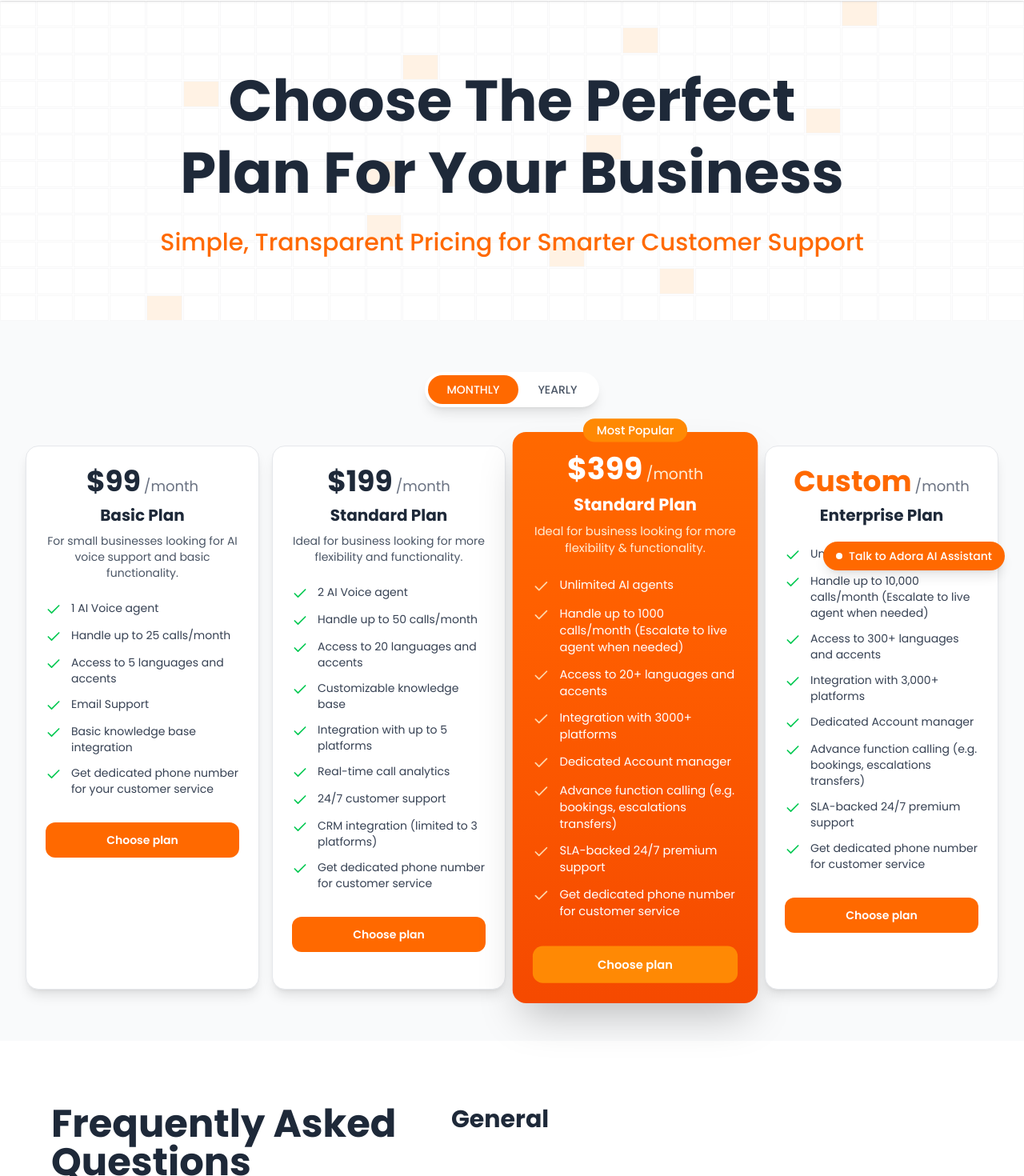
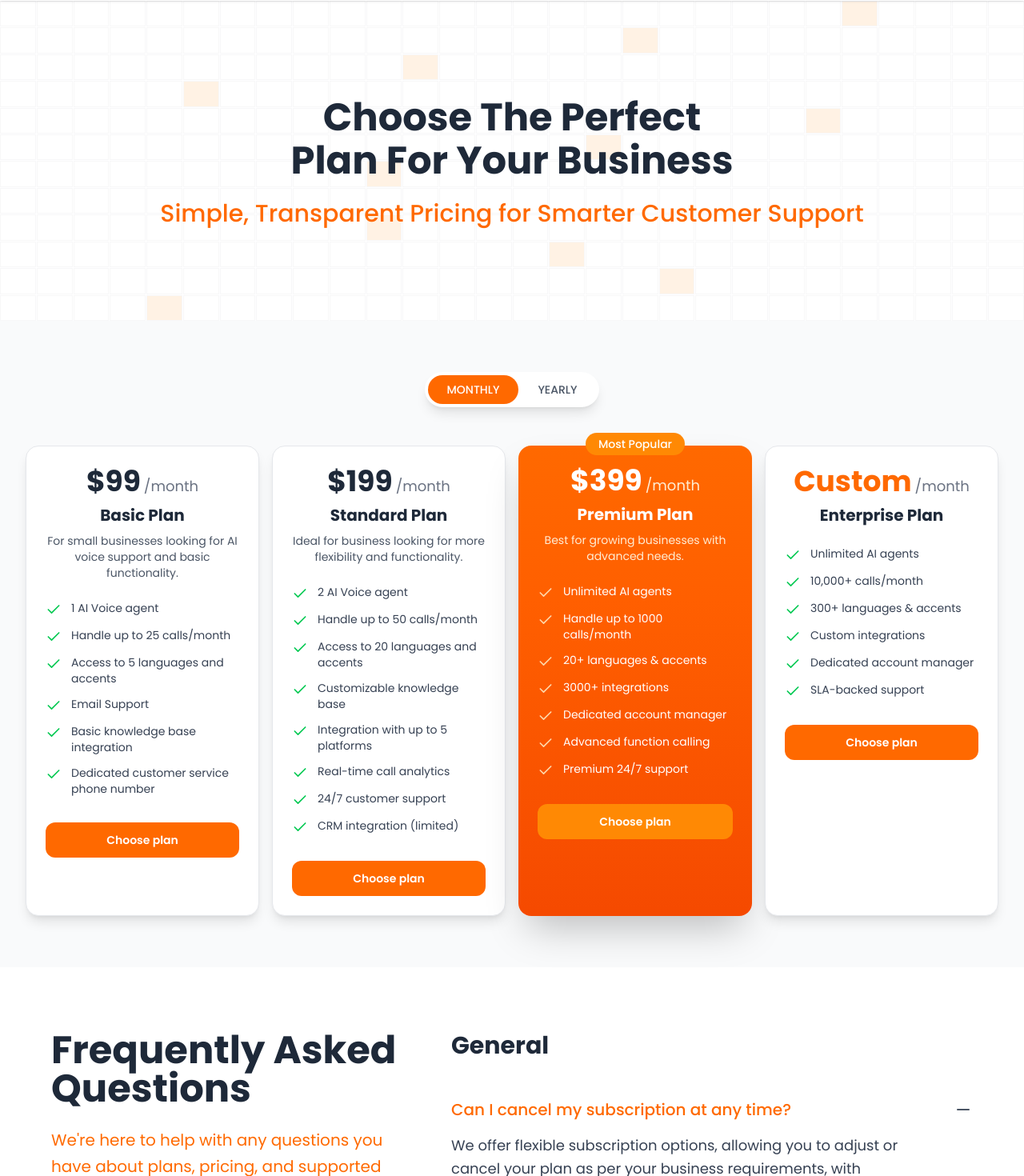
Before and after one commit to AdoraV3/adora, a Next.js app: page /pricing in a window 1280 px wide. Shown: the part 63-1533 px from the top of the page at 80% size. Built offline with nearby package versions, Linux system fonts and the light colour scheme.

Commit message:
pricing screen done

```diff
--- a/src/features/pricing/FAQSection.tsx
+++ b/src/features/pricing/FAQSection.tsx
@@ -1,53 +1,79 @@
-'use client'
+"use client"
 
-import { useState } from 'react'
-import { Plus, Minus } from 'lucide-react'
+import { useState } from "react"
+import { Plus, Minus } from "lucide-react"
+import { motion, AnimatePresence, type Variants } from "framer-motion"
 
 const FAQItem = ({
   question,
   answer,
   isOpen,
-  onToggle
+  onToggle,
+  index,
 }: {
   question: string
   answer?: string
   isOpen: boolean
   onToggle: () => void
+  index: number
 }) => (
-  <div className="border-b border-gray-200 py-6">
-    <button
+  <motion.div
+    initial={{ opacity: 0, y: 10 }}
+    animate={{ opacity: 1, y: 0 }}
+    transition={{ delay: index * 0.05, duration: 0.4 }}
+    className="border-b border-gray-200 py-6"
+  >
+    <motion.button
       onClick={onToggle}
       className="flex items-center justify-between w-full text-left group"
+      whileHover={{ paddingLeft: 8 }}
     >
       <h3 className="text-lg sm:text-xl font-medium text-orange-500 pr-4 group-hover:text-orange-600 transition-colors">
         {question}
       </h3>
-      <div className="flex-shrink-0">
+      <motion.div
+        animate={{ rotate: isOpen ? 180 : 0 }}
+        transition={{ duration: 0.3 }}
+        className="flex-shrink-0"
+      >
         {isOpen ? (
           <Minus className="w-6 h-6 text-gray-600" />
         ) : (
           <Plus className="w-6 h-6 text-gray-600" />
         )}
-      </div>
-    </button>
+      </motion.div>
+    </motion.button>
 
+    <AnimatePresence>
       {isOpen && answer && (
-      <div className="mt-4 pr-8">
-        <p className="text-gray-700 text-base sm:text-lg leading-relaxed">
+        <motion.div
+          initial={{ opacity: 0, height: 0 }}
+          animate={{ opacity: 1, height: "auto" }}
+          exit={{ opacity: 0, height: 0 }}
+          transition={{ duration: 0.3, ease: [0.25, 0.1, 0.25, 1] }}
+          className="mt-4 pr-8 overflow-hidden"
+        >
+          <motion.p
+            initial={{ opacity: 0 }}
+            animate={{ opacity: 1 }}
+            transition={{ delay: 0.15, duration: 0.3 }}
+            className="text-gray-700 text-base sm:text-lg leading-relaxed"
+          >
             {answer}
-        </p>
-      </div>
+          </motion.p>
+        </motion.div>
       )}
-  </div>
+    </AnimatePresence>
+  </motion.div>
 )
 
 export default function FAQSection() {
-  const [openItems, setOpenItems] = useState<number[]>([0]) // First item open by default
+  const [openItems, setOpenItems] = useState<number[]>([0])
 
   const toggleItem = (index: number) => {
-    setOpenItems(prev =>
+    setOpenItems((prev) =>
       prev.includes(index)
-        ? prev.filter(i => i !== index)
+        ? prev.filter((i) => i !== index)
         : [...prev, index]
     )
   }
@@ -55,54 +81,89 @@ export default function FAQSection() {
   const faqItems = [
     {
       question: "Can I cancel my subscription at any time?",
-      answer: "We offer flexible subscription options, allowing you to adjust or cancel your plan as per your business requirements, with transparent and simple cancellation policies."
+      answer:
+        "We offer flexible subscription options, allowing you to adjust or cancel your plan as per your business requirements, with transparent and simple cancellation policies.",
     },
     {
       question: "Can this solution be customized to suit my business's specific needs?",
-      answer: ""
+      answer: "",
     },
     {
       question: "Is it possible for Adora call to manage multiple branches?",
-      answer: ""
+      answer: "",
     },
     {
       question: "Is there any setup fee involved?",
-      answer: ""
+      answer: "",
     },
     {
       question: "Can I change my plan anytime",
-      answer: ""
+      answer: "",
+    },
+  ]
+
+  const containerVariants: Variants = {
+    hidden: { opacity: 0 },
+    visible: {
+      opacity: 1,
+      transition: {
+        staggerChildren: 0.1,
+        delayChildren: 0.2,
+      },
+    },
   }
-  ]
+
+  const itemVariants: Variants = {
+    hidden: { opacity: 0, x: -20 },
+    visible: {
+      opacity: 1,
+      x: 0,
+      transition: {
+        duration: 0.6,
+        ease: [0.25, 0.1, 0.25, 1], // ✅ FIXED
+      },
+    },
+  }
 
   return (
     <div className="bg-white py-12 sm:py-16 lg:py-20 px-4 sm:px-6 lg:px-8">
       <div className="max-w-6xl mx-auto">
         <div className="grid lg:grid-cols-12 gap-8 lg:gap-12">
-          {/* Left Side - Header */}
-          <div className="lg:col-span-5">
+          {/* Left Side */}
+          <motion.div
+            variants={containerVariants}
+            initial="hidden"
+            animate="visible"
+            className="lg:col-span-5"
+          >
             <div className="sticky top-8">
-              <h2 className="text-3xl sm:text-4xl lg:text-5xl font-bold text-gray-800 mb-4 sm:mb-6">
+              <motion.h2
+                variants={itemVariants}
+                className="text-3xl sm:text-4xl lg:text-5xl font-bold text-gray-800 mb-4 sm:mb-6"
+              >
                 Frequently Asked Questions
-              </h2>
-              <p className="text-lg sm:text-xl text-orange-500 leading-relaxed">
-                We&apos;re here to help with any questions you have about plans, pricing, and supported features
-              </p>
+              </motion.h2>
+              <motion.p
+                variants={itemVariants}
+                className="text-lg sm:text-xl text-orange-500 leading-relaxed"
+              >
+                We&apos;re here to help with any questions you have about plans,
+                pricing, and supported features
+              </motion.p>
             </div>
-          </div>
+          </motion.div>
 
-          {/* Right Side - FAQ Items */}
+          {/* Right Side */}
           <div className="lg:col-span-7">
-            <div className="space-y-2">
-              {/* General Section Header */}
-              <div className="mb-8">
+            <motion.div
+              variants={containerVariants}
+              initial="hidden"
+              animate="visible"
+            >
               <h3 className="text-2xl sm:text-3xl font-bold text-gray-800 mb-6">
                 General
               </h3>
-              </div>
 
-              {/* FAQ Items */}
-              <div className="space-y-0">
               {faqItems.map((item, index) => (
                 <FAQItem
                   key={index}
@@ -110,10 +171,10 @@ export default function FAQSection() {
                   answer={item.answer}
                   isOpen={openItems.includes(index)}
                   onToggle={() => toggleItem(index)}
+                  index={index}
                 />
               ))}
-              </div>
-            </div>
+            </motion.div>
           </div>
         </div>
       </div>
--- a/src/features/pricing/PricingHeroSection.tsx
+++ b/src/features/pricing/PricingHeroSection.tsx
@@ -1,17 +1,46 @@
+"use client"
+
+import { motion, type Variants } from "framer-motion"
+
 export default function PricingHeroSection() {
+  const containerVariants: Variants = {
+    hidden: { opacity: 0 },
+    visible: {
+      opacity: 1,
+      transition: {
+        staggerChildren: 0.2,
+        delayChildren: 0.1,
+      },
+    },
+  }
+
+  const itemVariants: Variants = {
+    hidden: { opacity: 0, y: 20 },
+    visible: {
+      opacity: 1,
+      y: 0,
+      transition: {
+        duration: 0.8,
+        ease: [0.25, 0.1, 0.25, 1], // ✅ FIXED
+      },
+    },
+  }
+
   return (
     <div className="relative min-h-[400px] bg-white overflow-hidden">
       {/* Background Grid Pattern */}
       <div className="absolute inset-0 opacity-30">
         <div className="grid grid-cols-12 sm:grid-cols-16 md:grid-cols-20 lg:grid-cols-24 xl:grid-cols-28 gap-px h-full">
           {Array.from({ length: 336 }).map((_, i) => (
-            <div
+            <motion.div
               key={i}
+              initial={{ opacity: 0 }}
+              animate={{ opacity: 1 }}
+              transition={{ delay: i * 0.01, duration: 0.5 }}
               className={`border border-gray-200 ${
-                // Random peach/orange squares
                 [23, 45, 67, 89, 134, 156, 178, 234, 267, 298, 312].includes(i)
-                  ? 'bg-orange-200'
-                  : 'bg-white'
+                  ? "bg-orange-200"
+                  : "bg-white"
               }`}
             />
           ))}
@@ -20,17 +49,30 @@ export default function PricingHeroSection() {
 
       {/* Content */}
       <div className="relative z-10 flex items-center justify-center min-h-[400px] px-4 sm:px-6 lg:px-8">
-        <div className="text-center max-w-4xl mx-auto">
-          <h1 className="text-3xl sm:text-4xl md:text-5xl lg:text-6xl xl:text-7xl font-bold text-gray-800 leading-tight mb-4 sm:mb-6">
+        <motion.div
+          variants={containerVariants}
+          initial="hidden"
+          animate="visible"
+          className="text-center max-w-4xl mx-auto"
+        >
+          <motion.h1
+            variants={itemVariants}
+            className="text-3xl sm:text-4xl md:text-5xl lg:text-5xl xl:text-5xl font-bold text-gray-800 leading-tight mb-4 sm:mb-6"
+          >
             Choose The Perfect
             <br className="hidden sm:block" />
-            <span className="block mt-2 sm:mt-0">Plan For Your Business</span>
-          </h1>
+            <span className="block mt-2 sm:mt-0 xl:text-5xl">
+              Plan For Your Business
+            </span>
+          </motion.h1>
 
-          <p className="text-lg sm:text-xl md:text-2xl lg:text-3xl text-orange-500 font-medium">
+          <motion.p
+            variants={itemVariants}
+            className="text-lg sm:text-xl md:text-2xl lg:text-3xl text-orange-500 font-medium"
+          >
             Simple, Transparent Pricing for Smarter Customer Support
-          </p>
-        </div>
+          </motion.p>
+        </motion.div>
       </div>
     </div>
   )
--- a/src/features/pricing/PricingPlansSection.tsx
+++ b/src/features/pricing/PricingPlansSection.tsx
@@ -1,4 +1,8 @@
-import { Check } from 'lucide-react'
+"use client"
+
+import { useState } from "react"
+import { Check } from "lucide-react"
+import { motion, type Variants } from "framer-motion"
 
 const PricingCard = ({
   price,
@@ -8,7 +12,8 @@ const PricingCard = ({
   features,
   isPopular = false,
   buttonText = "Choose plan",
-  priceColor = "text-gray-800"
+  priceColor = "text-gray-800",
+  index = 0,
 }: {
   price: string
   period?: string
@@ -18,59 +23,214 @@ const PricingCard = ({
   isPopular?: boolean
   buttonText?: string
   priceColor?: string
-}) => (
-  <div className={`relative rounded-2xl p-6 ${isPopular ? 'bg-gradient-to-b from-orange-500 to-orange-600 text-white scale-105 shadow-2xl' : 'bg-white border border-gray-200 shadow-lg'}`}>
+  index?: number
+}) => {
+  const cardVariants: Variants = {
+    hidden: { opacity: 0, y: 50 },
+    visible: {
+      opacity: 1,
+      y: 0,
+      transition: {
+        duration: 0.6,
+        delay: index * 0.1,
+        ease: [0.25, 0.1, 0.25, 1], // ✅ FIXED
+      },
+    },
+  }
+
+  const featureVariants: Variants = {
+    hidden: { opacity: 0 },
+    visible: {
+      opacity: 1,
+      transition: {
+        staggerChildren: 0.05,
+        delayChildren: index * 0.1 + 0.2,
+      },
+    },
+  }
+
+  const featureItemVariants: Variants = {
+    hidden: { opacity: 0, x: -10 },
+    visible: {
+      opacity: 1,
+      x: 0,
+      transition: { duration: 0.4 },
+    },
+  }
+
+  return (
+    <motion.div
+      variants={cardVariants}
+      initial="hidden"
+      animate="visible"
+      whileHover={{ y: -10, boxShadow: "0 20px 40px rgba(0,0,0,0.15)" }}
+      className={`relative rounded-2xl p-6 transition-all ${
+        isPopular
+          ? "bg-gradient-to-b from-orange-500 to-orange-600 text-white shadow-2xl"
+          : "bg-white border border-gray-200 shadow-lg"
+      }`}
+    >
       {isPopular && (
-      <div className="absolute -top-3 left-1/2 transform -translate-x-1/2">
-        <span className="bg-orange-400 text-white px-4 py-1 rounded-full text-sm font-medium">Most Popular</span>
-      </div>
+        <motion.div
+          initial={{ scale: 0 }}
+          animate={{ scale: 1 }}
+          transition={{
+            delay: index * 0.1 + 0.3,
+            type: "spring",
+            stiffness: 200,
+          }}
+          className="absolute -top-3 left-1/2 transform -translate-x-1/2"
+        >
+          <span className="bg-orange-400 text-white px-4 py-1 rounded-full text-sm font-medium">
+            Most Popular
+          </span>
+        </motion.div>
       )}
 
       <div className="text-center mb-6">
-      <div className="flex items-baseline justify-center mb-2">
-        <span className={`text-4xl font-bold ${isPopular ? 'text-white' : priceColor}`}>{price}</span>
-        <span className={`text-lg ml-1 ${isPopular ? 'text-orange-100' : 'text-gray-500'}`}>{period}</span>
-      </div>
-      <h3 className={`text-xl font-bold mb-2 ${isPopular ? 'text-white' : 'text-gray-800'}`}>{title}</h3>
-      <p className={`text-sm ${isPopular ? 'text-orange-100' : 'text-gray-600'}`}>{description}</p>
+        <motion.div
+          initial={{ scale: 0 }}
+          animate={{ scale: 1 }}
+          transition={{
+            delay: index * 0.1 + 0.15,
+            type: "spring",
+            stiffness: 150,
+          }}
+          className="flex items-baseline justify-center mb-2"
+        >
+          <span className={`text-4xl font-bold ${isPopular ? "text-white" : priceColor}`}>
+            {price}
+          </span>
+          <span className={`text-lg ml-1 ${isPopular ? "text-orange-100" : "text-gray-500"}`}>
+            {period}
+          </span>
+        </motion.div>
+
+        <motion.h3
+          initial={{ opacity: 0 }}
+          animate={{ opacity: 1 }}
+          transition={{ delay: index * 0.1 + 0.2, duration: 0.6 }}
+          className={`text-xl font-bold mb-2 ${isPopular ? "text-white" : "text-gray-800"}`}
+        >
+          {title}
+        </motion.h3>
+
+        <motion.p
+          initial={{ opacity: 0 }}
+          animate={{ opacity: 1 }}
+          transition={{ delay: index * 0.1 + 0.25, duration: 0.6 }}
+          className={`text-sm ${isPopular ? "text-orange-100" : "text-gray-600"}`}
+        >
+          {description}
+        </motion.p>
       </div>
 
-    <ul className="space-y-3 mb-8">
+      <motion.ul
+        variants={featureVariants}
+        initial="hidden"
+        animate="visible"
+        className="space-y-3 mb-8"
+      >
         {features.map((feature, i) => (
-        <li key={i} className="flex items-start gap-3">
-          <Check className={`w-5 h-5 mt-0.5 flex-shrink-0 ${isPopular ? 'text-orange-200' : 'text-green-500'}`} />
-          <span className={`text-sm ${isPopular ? 'text-white' : 'text-gray-700'}`}>{feature}</span>
-        </li>
+          <motion.li key={i} variants={featureItemVariants} className="flex items-start gap-3">
+            <motion.div
+              initial={{ scale: 0 }}
+              animate={{ scale: 1 }}
+              transition={{ delay: index * 0.1 + 0.3 + i * 0.05 }}
+            >
+              <Check
+                className={`w-5 h-5 mt-0.5 flex-shrink-0 ${
+                  isPopular ? "text-orange-200" : "text-green-500"
+                }`}
+              />
+            </motion.div>
+            <span className={`text-sm ${isPopular ? "text-white" : "text-gray-700"}`}>
+              {feature}
+            </span>
+          </motion.li>
         ))}
-    </ul>
+      </motion.ul>
 
-    <button className={`w-full py-3 px-4 rounded-xl font-semibold text-sm transition-all duration-200 ${
+      <motion.button
+        whileHover={{ scale: 1.05 }}
+        whileTap={{ scale: 0.95 }}
+        className={`w-full py-3 px-4 rounded-xl font-semibold text-sm transition-all duration-200 ${
           isPopular
-        ? 'bg-orange-400 hover:bg-orange-300 text-white'
-        : 'bg-orange-500 hover:bg-orange-600 text-white'
-    }`}>
+            ? "bg-orange-400 hover:bg-orange-300 text-white"
+            : "bg-orange-500 hover:bg-orange-600 text-white"
+        }`}
+      >
         {buttonText}
-    </button>
-  </div>
+      </motion.button>
+    </motion.div>
   )
+}
 
 export default function PricingPlansSection() {
+  const [isMonthly, setIsMonthly] = useState(true)
+
+  const pricing = {
+    basic: isMonthly ? "$99" : "$950",
+    standard: isMonthly ? "$199" : "$1,910",
+    popular: isMonthly ? "$399" : "$3,830",
+  }
+
+  const containerVariants: Variants = {
+    hidden: { opacity: 0 },
+    visible: {
+      opacity: 1,
+      transition: {
+        staggerChildren: 0.1,
+        delayChildren: 0.2,
+      },
+    },
+  }
+
   return (
     <div className="bg-gray-50 py-16 px-4 sm:px-6 lg:px-8">
       <div className="max-w-7xl mx-auto">
         {/* Toggle Buttons */}
-        <div className="flex justify-center mb-12">
+        <motion.div
+          initial={{ opacity: 0, y: -20 }}
+          animate={{ opacity: 1, y: 0 }}
+          transition={{ duration: 0.6 }}
+          className="flex justify-center mb-12"
+        >
           <div className="bg-white rounded-full p-1 shadow-lg">
-            <button className="bg-orange-500 text-white px-6 py-2 rounded-full font-medium text-sm">MONTHLY</button>
-            <button className="text-gray-600 px-6 py-2 rounded-full font-medium text-sm hover:text-gray-800">YEARLY</button>
+            <motion.button
+              whileHover={{ scale: 1.05 }}
+              whileTap={{ scale: 0.95 }}
+              onClick={() => setIsMonthly(true)}
+              className={`${
+                isMonthly ? "bg-orange-500 text-white" : "text-gray-600 hover:text-gray-800"
+              } px-6 py-2 rounded-full font-medium text-sm transition-all duration-200`}
+            >
+              MONTHLY
+            </motion.button>
+
+            <motion.button
+              whileHover={{ scale: 1.05 }}
+              whileTap={{ scale: 0.95 }}
+              onClick={() => setIsMonthly(false)}
+              className={`${
+                !isMonthly ? "bg-orange-500 text-white" : "text-gray-600 hover:text-gray-800"
+              } px-6 py-2 rounded-full font-medium text-sm transition-all duration-200`}
+            >
+              YEARLY
+            </motion.button>
           </div>
-        </div>
+        </motion.div>
 
         {/* Pricing Cards */}
-        <div className="grid grid-cols-1 md:grid-cols-2 lg:grid-cols-4 gap-6 lg:gap-4">
-          {/* Basic Plan */}
+        <motion.div
+          variants={containerVariants}
+          initial="hidden"
+          animate="visible"
+          className="grid grid-cols-1 md:grid-cols-2 lg:grid-cols-4 gap-6 lg:gap-4"
+        >
           <PricingCard
-            price="$99"
+            price={pricing.basic}
+            period={isMonthly ? "/month" : "/year"}
             title="Basic Plan"
             description="For small businesses looking for AI voice support and basic functionality."
             features={[
@@ -79,13 +239,14 @@ export default function PricingPlansSection() {
               "Access to 5 languages and accents",
               "Email Support",
               "Basic knowledge base integration",
-              "Get dedicated phone number for your customer service"
+              "Dedicated customer service phone number",
             ]}
+            index={0}
           />
 
-          {/* Standard Plan */}
           <PricingCard
-            price="$199"
+            price={pricing.standard}
+            period={isMonthly ? "/month" : "/year"}
             title="Standard Plan"
             description="Ideal for business looking for more flexibility and functionality."
             features={[
@@ -96,31 +257,29 @@ export default function PricingPlansSection() {
               "Integration with up to 5 platforms",
               "Real-time call analytics",
               "24/7 customer support",
-              "CRM integration (limited to 3 platforms)",
-              "Get dedicated phone number for customer service"
+              "CRM integration (limited)",
             ]}
+            index={1}
           />
 
-          {/* Popular Plan */}
           <PricingCard
-            price="$399"
-            title="Standard Plan"
-            description="Ideal for business looking for more flexibility & functionality."
+            price={pricing.popular}
+            period={isMonthly ? "/month" : "/year"}
+            title="Premium Plan"
+            description="Best for growing businesses with advanced needs."
             features={[
               "Unlimited AI agents",
-              "Handle up to 1000 calls/month (Escalate to live agent when needed)",
-              "Access to 20+ languages and accents",
-              "Integration with 3000+ platforms",
-              "Dedicated Account manager",
-              "Advance function calling (e.g. bookings, escalations transfers)",
-              "SLA-backed 24/7 premium support",
-              "Get dedicated phone number for customer service"
+              "Handle up to 1000 calls/month",
+              "20+ languages & accents",
+              "3000+ integrations",
+              "Dedicated account manager",
+              "Advanced function calling",
+              "Premium 24/7 support",
             ]}
-            isPopular={true}
-            buttonText="Choose plan"
+            isPopular
+            index={2}
           />
 
-          {/* Enterprise Plan */}
           <PricingCard
             price="Custom"
             period="/month"
@@ -129,25 +288,15 @@ export default function PricingPlansSection() {
             priceColor="text-orange-500"
             features={[
               "Unlimited AI agents",
-              "Handle up to 10,000 calls/month (Escalate to live agent when needed)",
-              "Access to 300+ languages and accents",
-              "Integration with 3,000+ platforms",
-              "Dedicated Account manager",
-              "Advance function calling (e.g. bookings, escalations transfers)",
-              "SLA-backed 24/7 premium support",
-              "Get dedicated phone number for customer service"
+              "10,000+ calls/month",
+              "300+ languages & accents",
+              "Custom integrations",
+              "Dedicated account manager",
+              "SLA-backed support",
             ]}
-            buttonText="Choose plan"
+            index={3}
           />
-        </div>
-
-        {/* Chat Widget */}
-        <div className="fixed bottom-6 right-6 z-50">
-          <div className="bg-orange-500 text-white px-4 py-2 rounded-full shadow-lg text-sm font-medium flex items-center gap-2">
-            <div className="w-2 h-2 bg-white rounded-full"></div>
-            Talk to Adora AI Assistant
-          </div>
-        </div>
+        </motion.div>
       </div>
     </div>
   )
```
Lines whose indentation alone changed are shown as unchanged.
